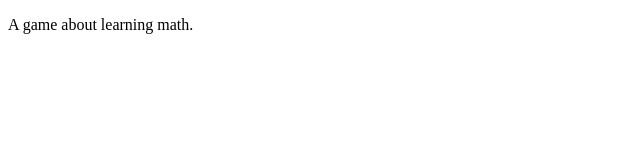
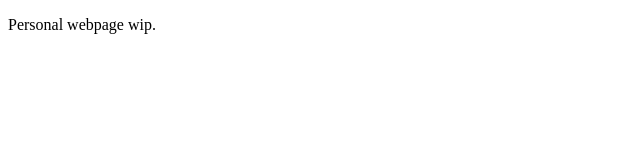
Before and after one commit to bjohns89/bryjoh.github.io, a plain HTML site: page index.html in a window 1280 px wide. Shown: the full height of the page, 0-640 px from the left. Drawn offline with Linux system fonts and the light colour scheme.

Commit message:
changed index

```diff
--- a/index.html
+++ b/index.html
@@ -1,9 +1,9 @@
 <!DOCTYPE html>
 <html>
   <head>
-    <title>MathSouls</title>
+    <title>Bryan Johns</title>
   </head>
   <body>
-    <p>A game about learning math.</p>
+    <p>Personal webpage wip.</p>
   </body>
 </html>
```
